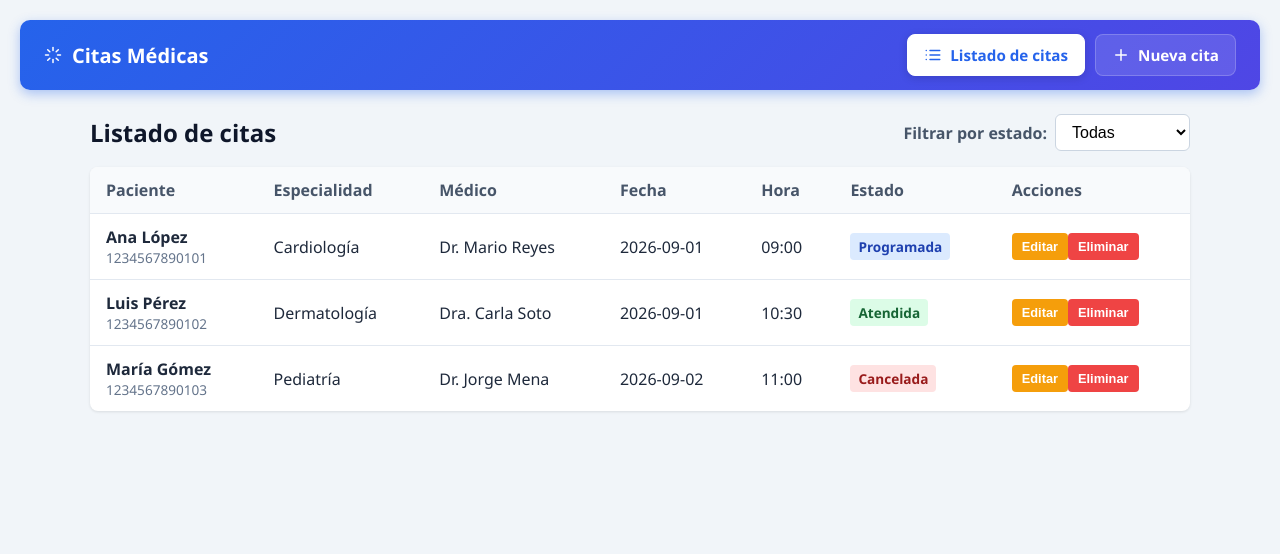
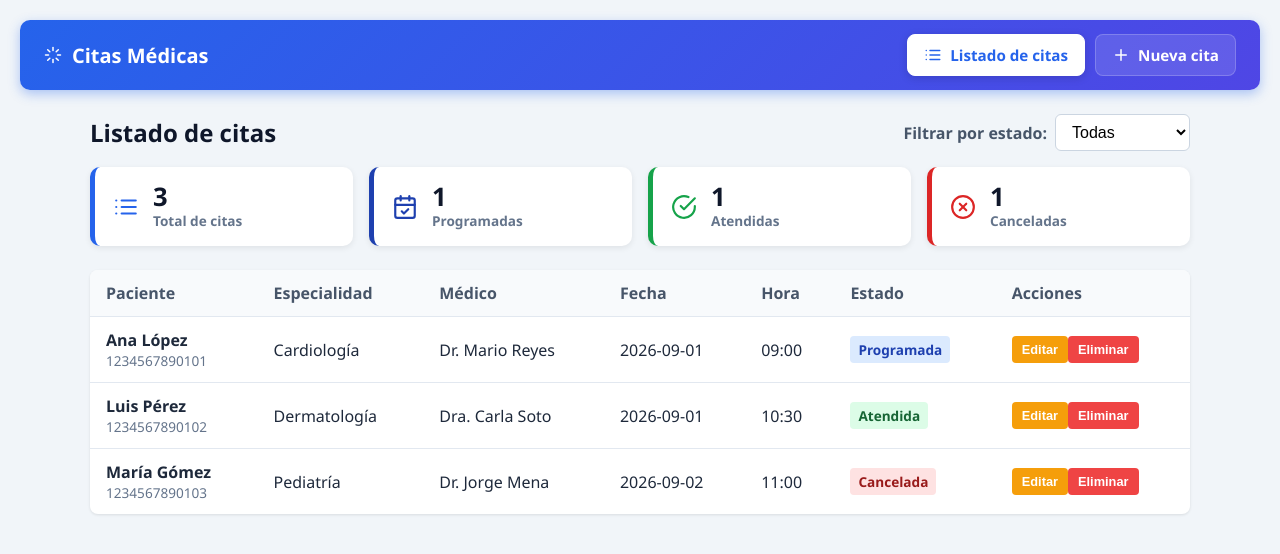
Before and after one commit to Diegoat96/Reservacion_De_Citas_Medicas, an Angular app: page / in a window 1280 px wide. Shown: the top 554 px of the page. Built offline with nearby package versions, Linux system fonts and the light colour scheme.

Commit message:
Total de citas0

```diff
--- a/src/app/components/listado-citas/listado-citas.component.css
+++ b/src/app/components/listado-citas/listado-citas.component.css
@@ -10,6 +10,80 @@
   gap: 16px;
   flex-wrap: wrap;
   margin-bottom: 16px;
+}
+
+.listado__resumen {
+  display: grid;
+  grid-template-columns: repeat(auto-fit, minmax(180px, 1fr));
+  gap: 16px;
+  margin-bottom: 24px;
+}
+
+.listado__tarjeta {
+  display: flex;
+  align-items: center;
+  gap: 14px;
+  padding: 16px 18px;
+  border-radius: 10px;
+  background-color: #fff;
+  border-left: 5px solid #94a3b8;
+  box-shadow: 0 2px 6px rgba(0, 0, 0, 0.08);
+}
+
+.listado__tarjeta--total {
+  border-left-color: #2563eb;
+}
+
+.listado__tarjeta--programada {
+  border-left-color: #1e40af;
+}
+
+.listado__tarjeta--atendida {
+  border-left-color: #16a34a;
+}
+
+.listado__tarjeta--cancelada {
+  border-left-color: #dc2626;
+}
+
+.listado__tarjeta-icono {
+  width: 26px;
+  height: 26px;
+  flex-shrink: 0;
+}
+
+.listado__tarjeta--total .listado__tarjeta-icono {
+  color: #2563eb;
+}
+
+.listado__tarjeta--programada .listado__tarjeta-icono {
+  color: #1e40af;
+}
+
+.listado__tarjeta--atendida .listado__tarjeta-icono {
+  color: #16a34a;
+}
+
+.listado__tarjeta--cancelada .listado__tarjeta-icono {
+  color: #dc2626;
+}
+
+.listado__tarjeta-info {
+  display: flex;
+  flex-direction: column;
+}
+
+.listado__tarjeta-numero {
+  font-size: 1.6rem;
+  font-weight: 700;
+  line-height: 1.1;
+  color: #0f172a;
+}
+
+.listado__tarjeta-etiqueta {
+  font-size: 0.85rem;
+  color: #64748b;
+  font-weight: 600;
 }
 
 .listado__titulo {
--- a/src/app/components/listado-citas/listado-citas.component.html
+++ b/src/app/components/listado-citas/listado-citas.component.html
@@ -18,6 +18,60 @@
       </select>
     </div>
   </header>
+
+  <div class="listado__resumen">
+    <div class="listado__tarjeta listado__tarjeta--total">
+      <svg class="listado__tarjeta-icono" viewBox="0 0 24 24" fill="none" stroke="currentColor" stroke-width="2" stroke-linecap="round" stroke-linejoin="round" aria-hidden="true">
+        <path d="M8 6h13" />
+        <path d="M8 12h13" />
+        <path d="M8 18h13" />
+        <path d="M3 6h.01" />
+        <path d="M3 12h.01" />
+        <path d="M3 18h.01" />
+      </svg>
+      <div class="listado__tarjeta-info">
+        <span class="listado__tarjeta-numero">{{ totalCitas }}</span>
+        <span class="listado__tarjeta-etiqueta">Total de citas</span>
+      </div>
+    </div>
+
+    <div class="listado__tarjeta listado__tarjeta--programada">
+      <svg class="listado__tarjeta-icono" viewBox="0 0 24 24" fill="none" stroke="currentColor" stroke-width="2" stroke-linecap="round" stroke-linejoin="round" aria-hidden="true">
+        <rect x="3" y="4" width="18" height="18" rx="2" />
+        <line x1="16" y1="2" x2="16" y2="6" />
+        <line x1="8" y1="2" x2="8" y2="6" />
+        <line x1="3" y1="10" x2="21" y2="10" />
+        <path d="M9 16l2 2 4-4" />
+      </svg>
+      <div class="listado__tarjeta-info">
+        <span class="listado__tarjeta-numero">{{ resumen['Programada'] }}</span>
+        <span class="listado__tarjeta-etiqueta">Programadas</span>
+      </div>
+    </div>
+
+    <div class="listado__tarjeta listado__tarjeta--atendida">
+      <svg class="listado__tarjeta-icono" viewBox="0 0 24 24" fill="none" stroke="currentColor" stroke-width="2" stroke-linecap="round" stroke-linejoin="round" aria-hidden="true">
+        <path d="M22 11.08V12a10 10 0 1 1-5.93-9.14" />
+        <path d="M22 4L12 14.01l-3-3" />
+      </svg>
+      <div class="listado__tarjeta-info">
+        <span class="listado__tarjeta-numero">{{ resumen['Atendida'] }}</span>
+        <span class="listado__tarjeta-etiqueta">Atendidas</span>
+      </div>
+    </div>
+
+    <div class="listado__tarjeta listado__tarjeta--cancelada">
+      <svg class="listado__tarjeta-icono" viewBox="0 0 24 24" fill="none" stroke="currentColor" stroke-width="2" stroke-linecap="round" stroke-linejoin="round" aria-hidden="true">
+        <circle cx="12" cy="12" r="10" />
+        <line x1="15" y1="9" x2="9" y2="15" />
+        <line x1="9" y1="9" x2="15" y2="15" />
+      </svg>
+      <div class="listado__tarjeta-info">
+        <span class="listado__tarjeta-numero">{{ resumen['Cancelada'] }}</span>
+        <span class="listado__tarjeta-etiqueta">Canceladas</span>
+      </div>
+    </div>
+  </div>
 
   <p *ngIf="citas.length === 0" class="listado__vacio">
     No hay citas registradas
--- a/src/app/components/listado-citas/listado-citas.component.ts
+++ b/src/app/components/listado-citas/listado-citas.component.ts
@@ -21,9 +21,18 @@ export class ListadoCitasComponent implements OnInit {
   protected filtro: 'Todas' | EstadoCita = 'Todas';
   protected indiceEdicion: number | null = null;
   protected formularioEdicion!: FormGroup;
+  protected resumen: Record<EstadoCita, number> = {
+    Programada: 0,
+    Atendida: 0,
+    Cancelada: 0,
+  };
   protected readonly OPCIONES_ESTADO = OPCIONES_ESTADO;
   protected readonly OPCIONES_FILTRO = OPCIONES_FILTRO;
   protected readonly OPCIONES_SI_NO = OPCIONES_SI_NO;
+
+  protected get totalCitas(): number {
+    return this.resumen.Programada + this.resumen.Atendida + this.resumen.Cancelada;
+  }
 
   constructor(
     private readonly citasService: CitasService,
@@ -126,6 +135,11 @@ export class ListadoCitasComponent implements OnInit {
 
   private actualizarCitas(): void {
     this.citas = this.citasService.obtenerCitas();
+    this.actualizarResumen();
+  }
+
+  private actualizarResumen(): void {
+    this.resumen = this.citasService.obtenerResumenTotales();
   }
 
   private inicializarFormulario(): void {
```
